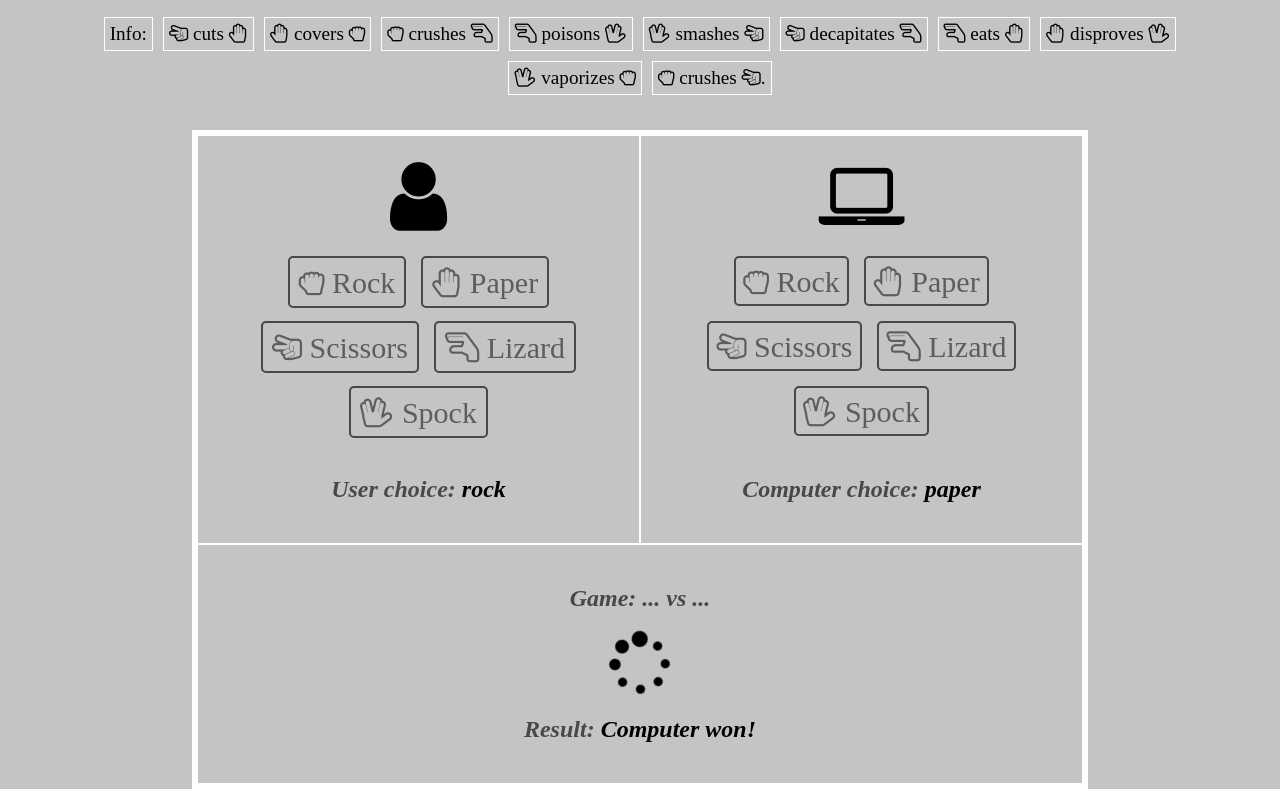
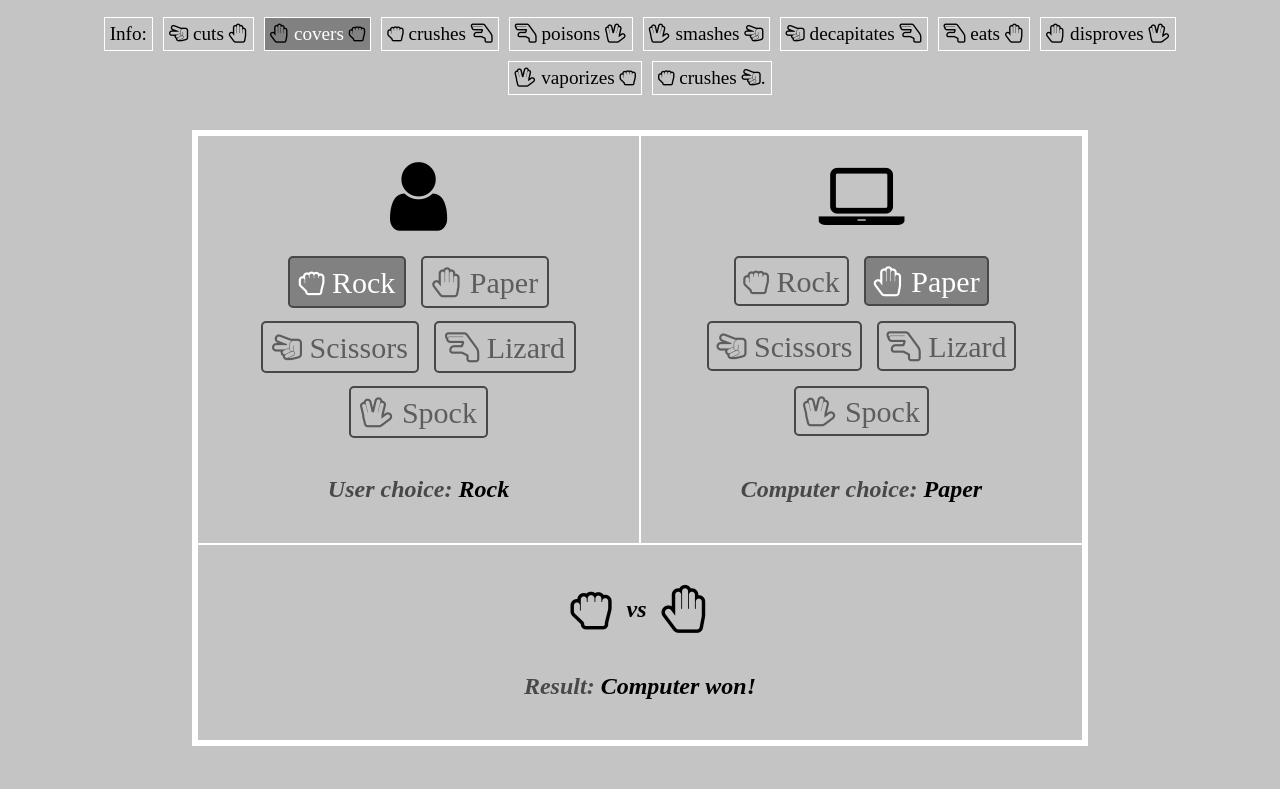
Before and after one commit to Camilla-Scarton/rock-paper-scissors-lizard-spock, a plain HTML site: page index.html in a window 1280 px wide. Both pictures are taken after a click on the button "Rock". Shown: the part 100-889 px from the top of the page. After the commit the page ends 846 px from the top, so only its background shows below. Drawn offline with Linux system fonts and the light colour scheme.

Commit message:
game logic working; added ui dynamic colors

```diff
--- a/index.html
+++ b/index.html
@@ -21,43 +21,43 @@
 
     <p>
       <span>Info: </span>
-      <span>
+      <span id="scissors-paper">
         <i class="fa fa-hand-scissors-o"></i> cuts
         <i class="fa fa-hand-paper-o"></i>
       </span>
-      <span>
+      <span id="paper-rock">
         <i class="fa fa-hand-paper-o"></i> covers
         <i class="fa fa-hand-rock-o"></i>
       </span>
-      <span>
+      <span id="rock-lizard">
         <i class="fa fa-hand-rock-o"></i> crushes
         <i class="fa fa-hand-lizard-o"></i>
       </span>
-      <span>
+      <span id="lizard-spock">
         <i class="fa fa-hand-lizard-o"></i> poisons
         <i class="fa fa-hand-spock-o"></i>
       </span>
-      <span>
+      <span id="spock-scissors">
         <i class="fa fa-hand-spock-o"></i> smashes
         <i class="fa fa-hand-scissors-o"></i>
       </span>
-      <span>
+      <span id="scissors-lizard">
         <i class="fa fa-hand-scissors-o"></i> decapitates
         <i class="fa fa-hand-lizard-o"></i>
       </span>
-      <span>
+      <span id="lizard-paper">
         <i class="fa fa-hand-lizard-o"></i> eats
         <i class="fa fa-hand-paper-o"></i>
       </span>
-      <span>
+      <span id="paper-spock">
         <i class="fa fa-hand-paper-o"></i> disproves
         <i class="fa fa-hand-spock-o"></i>
       </span>
-      <span>
+      <span id="spock-rock">
         <i class="fa fa-hand-spock-o"></i> vaporizes
         <i class="fa fa-hand-rock-o"></i>
       </span>
-      <span>
+      <span id="rock-scissors">
         <i class="fa fa-hand-rock-o"></i> crushes
         <i class="fa fa-hand-scissors-o"></i>.
       </span>
@@ -86,27 +86,30 @@
               <i id="spock" class="fa fa-hand-spock-o"> Spock</i>
             </button>
           </div>
-          <h2>User choice: <span id="user-choice">...</span></h2>
+          <h2>User choice: <span id="user-choice-text"><i class="fa fa-spinner fa-pulse"></i></span></h2>
         </div>
         <div class="section">
           <div class="avatar">
             <i class="fa fa-laptop fa-5x"></i>
           </div>
           <div class="btn-container">
-            <i class="fake-button fa fa-hand-rock-o"> Rock</i>
-            <i class="fake-button fa fa-hand-paper-o"> Paper</i>
-            <i class="fake-button fa fa-hand-scissors-o"> Scissors</i>
-            <i class="fake-button fa fa-hand-lizard-o"> Lizard</i>
-            <i class="fake-button fa fa-hand-spock-o"> Spock</i>
+            <i id="pc-rock" class="fake-button fa fa-hand-rock-o"> Rock</i>
+            <i id="pc-paper" class="fake-button fa fa-hand-paper-o"> Paper</i>
+            <i id="pc-scissors" class="fake-button fa fa-hand-scissors-o"> Scissors</i>
+            <i id="pc-lizard" class="fake-button fa fa-hand-lizard-o"> Lizard</i>
+            <i id="pc-spock" class="fake-button fa fa-hand-spock-o"> Spock</i>
           </div>
-          <h2>Computer choice: <span id="computer-choice">...</span></h2>
+          <h2>Computer choice: <span id="computer-choice-text"><i class="fa fa-spinner fa-pulse"></i></span></h2>
         </div>
       </div>
 
       <div class="section">
-        <h2>Game: ... vs ...</h2>
-        <i class="fa fa-spinner fa-pulse fa-4x"></i>
-        <h2>Result: <span id="result"></span></h2>
+        <h2 class="game">
+          <span id="user-choice-display"><i class="fa fa-spinner fa-pulse"></i></span>
+          <span>vs</span>
+          <span id="computer-choice-display"><i class="fa fa-spinner fa-pulse"></i></span>
+        </h2>
+        <h2>Result: <span id="result"><i class="fa fa-question"></i></span></h2>
       </div>
     </div>
 
--- a/script.js
+++ b/script.js
@@ -1,8 +1,12 @@
-const $computerChoiceDisplay = document.getElementById("computer-choice");
-const $userChoiceDisplay = document.getElementById("user-choice");
-const $resultDisplay = document.getElementById("result");
+const $userChoiceText = document.getElementById("user-choice-text");
+const $computerChoiceText = document.getElementById("computer-choice-text");
+
+const $userChoiceIcon = document.getElementById("user-choice-display");
+const $computerChoiceIcon = document.getElementById("computer-choice-display");
 
 const $possibleChoices = document.querySelectorAll("button");
+
+const $resultDisplay = document.getElementById("result");
 
 let userChoice;
 let computerChoice;
@@ -10,8 +14,10 @@ let result;
 
 $possibleChoices.forEach(choice => choice.addEventListener("click", (evt) => {
     userChoice = evt.target.id;
-    $userChoiceDisplay.innerHTML = userChoice;
+    evt.target.classList.add("active");
+    $userChoiceText.innerHTML = userChoice[0].toUpperCase() + userChoice.slice(1);
     generateComputerChoice();
+    displayGameChoices();
     getResult();
 }))
 
@@ -33,12 +39,18 @@ function generateComputerChoice() {
         case 4:
             computerChoice = "spock";
     }
-    $computerChoiceDisplay.innerHTML = computerChoice;
+    document.getElementById(`pc-${computerChoice}`).classList.add("active");
+    $computerChoiceText.innerHTML = computerChoice[0].toUpperCase() + computerChoice.slice(1);
+}
+
+function displayGameChoices() {
+    $userChoiceIcon.innerHTML = `<i class="fa fa-hand-${userChoice}-o fa-2x"></i>`;
+    $computerChoiceIcon.innerHTML = `<i class="fa fa-hand-${computerChoice}-o fa-2x"></i>`;
 }
 
 function getResult() {
     if (computerChoice === userChoice) {
-        result = "Draw";
+        result = "Draw!";
         $resultDisplay.innerHTML = result;
         return;
     }
@@ -61,6 +73,10 @@ function getResult() {
             if (computerChoice === "rock" || computerChoice === "scissors") userIsWinner = true;
     }
 
+    let $info = document.getElementById(`${userChoice}-${computerChoice}`);
+    if (!$info) $info = document.getElementById(`${computerChoice}-${userChoice}`);
+    $info.classList.add("active");
+
     result = userIsWinner ? "You won!" : "Computer won!";
     $resultDisplay.innerHTML = result;
 }
--- a/style.css
+++ b/style.css
@@ -111,6 +111,7 @@ button > * {
 .fake-button {
     border: 2px solid var(--grey-2);
     padding: 7.5px;
+    cursor: default;
 }
 
 button:hover, button:hover > * {
@@ -119,6 +120,14 @@ button:hover, button:hover > * {
     color: var(--white);
 }
 
+h2.game {
+    display: flex;
+    flex-direction: row;
+    gap: 15px;
+    align-items: center;
+    justify-content: center;
+}
+
 /* To add to <i> selected */
 .active {
     background-color: var(--grey-4);
```
